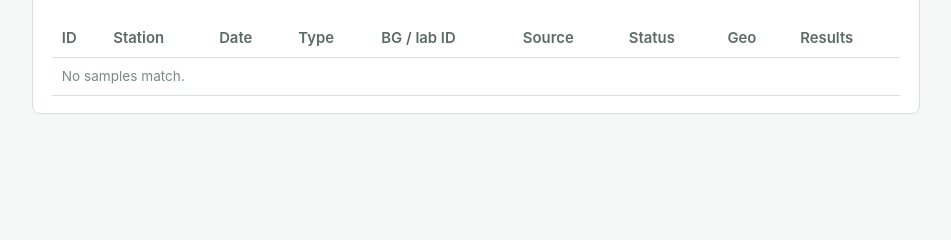
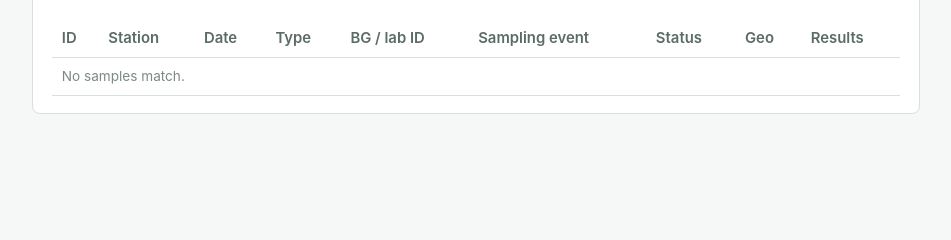
Before and after one commit to ggearheart/FHAB_Database_Modernized, a Python web app: template src/fhab/web/templates/samples_list.html in a window 1280 px wide. Shown: the part 384-624 px from the top of the page, without its empty margins (164-1115 px from the left). Run offline with Jinja, Linux system fonts and the light colour scheme; the template is opened without the code that fills it, so the values that code supplies are empty.

Commit message:
Workboard: surface ingested folders as "Sampling Events" + search by event
Each ingested folder (batch) is a sampling event with a unique Sampling Event ID
(SE <batch id>) and a name (the folder/source). A sampling event has many samples.

- Workboard gains a "Sampling event" column (SE <id> · name, click to filter the
  board to that event) and a "Sampling event (ID or name)" search that matches the
  batch id or source name. The batch banner now reads "Sampling event SE <id>".
  workboard() returns event_id/event_name; _where handles the event filter (and it
  carries through batch reconcile).
- Sample work area: the "Source" column is relabeled "Sampling event" (SE <id> · name).

Co-Authored-By: Claude Opus 4.8 <noreply@anthropic.com>

```diff
--- a/src/fhab/labtasks.py
+++ b/src/fhab/labtasks.py
@@ -36,6 +36,7 @@ _FROM = """
   LEFT JOIN location l ON l.id = e.location_id
   LEFT JOIN waterbody w ON w.id = l.waterbody_id
   LEFT JOIN app_user au ON au.id = s.assigned_to
+  LEFT JOIN lab_batch b ON b.id = s.lab_batch_id      -- the sampling event (ingested folder)
   WHERE EXISTS (SELECT 1 FROM result r WHERE r.sample_id = s.id)
 """
 
@@ -56,6 +57,10 @@ def _where(f: dict, me: int | None):
         cond.append("w.regional_water_board = %(region)s"); p["region"] = f["region"]
     if str(f.get("batch") or "").isdigit():
         cond.append("s.lab_batch_id = %(batch)s"); p["batch"] = int(f["batch"])
+    ev = (f.get("event") or "").strip()   # sampling event = the ingested batch: match id or name
+    if ev:
+        cond.append("(CAST(s.lab_batch_id AS text) = %(evid)s OR b.source ILIKE %(evname)s)")
+        p["evid"] = ev; p["evname"] = "%" + ev + "%"
     geo = f.get("geocoded")
     if geo == "yes":
         cond.append("st.geom IS NOT NULL")
@@ -75,6 +80,7 @@ def workboard(conn, f: dict, *, me=None, sort="date", desc=True, limit=100, offs
         f"""SELECT s.id, st.station_code, st.station_name, s.sample_date,
                    s.bloom_report_id, s.case_id, w.water_body_name, w.regional_water_board,
                    au.email AS assignee, s.qa_status, s.qa_note, ({_STATUS}) AS status,
+                   s.lab_batch_id AS event_id, b.source AS event_name,
                    (SELECT count(*) FROM result r WHERE r.sample_id = s.id) AS n_results,
                    COALESCE(ST_Y(st.geom), ST_Y(l.geom)) AS lat,
                    COALESCE(ST_X(st.geom), ST_X(l.geom)) AS lon
--- a/src/fhab/web/__init__.py
+++ b/src/fhab/web/__init__.py
@@ -1043,7 +1043,7 @@ def create_app(dsn: str | None = None) -> Flask:
     def lab_workboard():
         a = request.args
         f = {k: (a.get(k) or "").strip() or None
-             for k in ("status", "assignee", "region", "q", "batch", "geocoded")}
+             for k in ("status", "assignee", "region", "q", "batch", "geocoded", "event")}
         sort = a.get("sort") if a.get("sort") in ("date", "station", "status") else "date"
         try:
             page = max(0, int(a.get("page", 0)))
@@ -1072,7 +1072,7 @@ def create_app(dsn: str | None = None) -> Flask:
             days = 14
         ids = [int(x) for x in f.getlist("sample_ids") if x.isdigit()]
         if not ids:  # no checked rows -> reconcile every UNLINKED sample matching the current filter
-            filt = {k: (f.get(k) or "").strip() or None for k in ("assignee", "region", "q")}
+            filt = {k: (f.get(k) or "").strip() or None for k in ("assignee", "region", "q", "event", "geocoded")}
             filt["status"] = "unlinked"
             ids = [r["id"] for r in workboard(db(), filt, me=session["uid"], limit=5000)]
         res = batch_reconcile_samples(db(), ids, days=days)
--- a/src/fhab/web/templates/samples_list.html
+++ b/src/fhab/web/templates/samples_list.html
@@ -34,7 +34,7 @@
 <div class="card">
   <h1 style="font-size:1.05rem">Samples ({{ total }})</h1>
   <table>
-    <tr><th>ID</th><th>Station</th><th>Date</th><th>Type</th><th>BG / lab ID</th><th>Source</th>
+    <tr><th>ID</th><th>Station</th><th>Date</th><th>Type</th><th>BG / lab ID</th><th>Sampling event</th>
         <th>Status</th><th>Geo</th><th>Results</th></tr>
     {% for r in rows %}
     <tr>
@@ -43,7 +43,7 @@
       <td>{{ r.sample_date or '—' }}</td>
       <td class="muted">{{ r.sample_type or '—' }}</td>
       <td>{{ r.bg_id or '—' }}{% if r.lab_sample_id %} <span class="muted">/ {{ r.lab_sample_id }}</span>{% endif %}</td>
-      <td class="muted">{{ (r.batch_source or ('batch ' ~ r.lab_batch_id) if r.lab_batch_id else '—') }}</td>
+      <td class="muted">{% if r.lab_batch_id %}SE {{ r.lab_batch_id }}{% if r.batch_source %} · {{ r.batch_source }}{% endif %}{% else %}—{% endif %}</td>
       <td><span class="pill" style="background:{{ PILL.get(r.status,'#eee') }}">{{ r.status }}</span>
           {% if r.bloom_report_id %} R{{ r.bloom_report_id }}{% elif r.case_id %} C{{ r.case_id }}{% endif %}</td>
       <td>{{ '✓' if r.geocoded else '—' }}</td>
```
Also changed, not shown: src/fhab/web/templates/workboard.html (+7 -5 lines), tests/test_bendlab.py (+1 -1 lines), tests/test_labtasks.py (+21 -0 lines).
